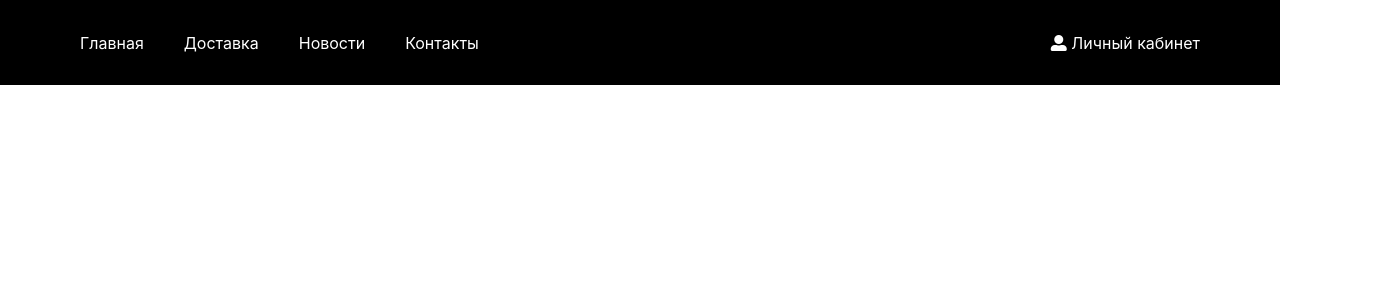
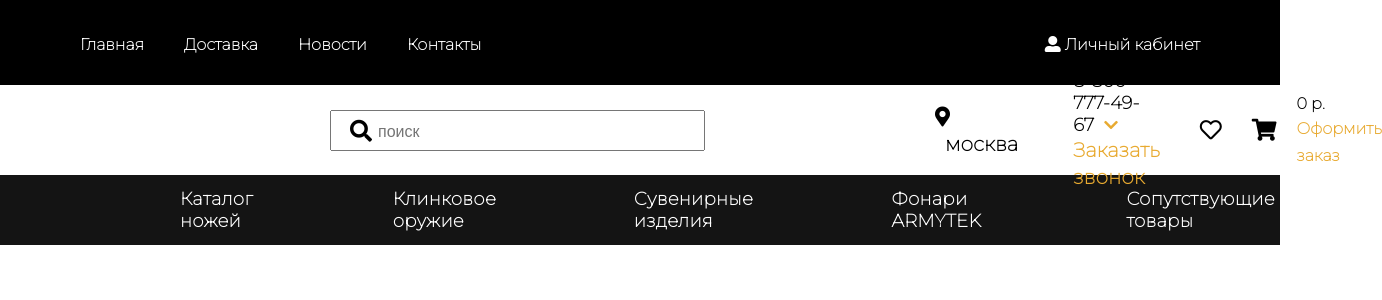
Before and after one commit to shurik302/TheKnifeStore, a React (Create React App) app: page / in a window 1280 px wide. Shown: the top 300 px of the page, 1382 px wide, since content can reach past the window. Built offline with nearby package versions, Linux system fonts and the light colour scheme.

Commit message:
4 апдейт , добавил сёрчбар и катаолг

```diff
--- a/public/index.html
+++ b/public/index.html
@@ -4,6 +4,9 @@
     <meta charset="utf-8" />
     <link rel="stylesheet" href="https://use.fontawesome.com/releases/v5.15.4/css/all.css" integrity="sha384-DyZ88mC6Up2uqS4h/KRgHuoeGwBcD4Ng9SiP4dIRy0EXTlnuz47vAwmeGwVChigm" crossorigin="anonymous">
     <link rel="icon" href="%PUBLIC_URL%/favicon.ico" />
+    <link rel="preconnect" href="https://fonts.googleapis.com">
+    <link rel="preconnect" href="https://fonts.gstatic.com" crossorigin>
+    <link href="https://fonts.googleapis.com/css2?family=Montserrat:wght@100&display=swap" rel="stylesheet">
     <meta name="viewport" content="width=device-width, initial-scale=1" />
     <meta name="theme-color" content="#000000" />
     <meta
--- a/src/components/Navigation.js
+++ b/src/components/Navigation.js
@@ -1,11 +1,11 @@
 import React from 'react';
 import {Link} from "react-router-dom";
 import '../stylesheets/Components.css';
-
+import imgLogo from '../images/icon.png'
 
 function Navigation() {
     return (
-        <div>
+        <div className='navigHead'>
             <nav>
           <ul className='navUl'>
             <li className='navUlHome'>
@@ -27,6 +27,41 @@ function Navigation() {
                 <i class="fas fa-bars"></i>
             </li>
           </ul>
+          <div className='loubarHead'>
+            <div className='imgHead'>
+              <Link to="/"><img src={imgLogo}/></Link>
+            </div>
+            <div className='searchLine'>
+              <form>
+                <input type='search' placeholder='поиск'/>
+                <i class="fas fa-search"></i>
+              </form>
+            </div>
+            <div className='locationHead'>
+              <Link to=""><i class="fas fa-map-marker-alt"></i><span>москва</span></Link>
+            </div>
+            <div className='telHead'>
+              <span>8-800-777-49-67<i class="fas fa-chevron-down"></i></span>
+              <Link to=""><span>Заказать звонок</span></Link>
+            </div>
+            <div className='heartAndCartHead'>
+              <i class="far fa-heart"></i>
+              <i class="fas fa-shopping-cart"></i>
+              <div className='moneyHead'>
+                <span>0 р.</span>
+                <Link to=""><span>Оформить заказ</span></Link>
+              </div>
+            </div>
+          </div>
+          <div className='catalogeHead'>
+            <ol>
+              <li>Каталог ножей</li>
+              <li>Клинковое оружие</li>
+              <li>Сувенирные изделия</li>
+              <li>Фонари ARMYTEK</li>
+              <li>Сопутствующие товары</li>
+            </ol>
+          </div>
 
         </nav>
 
--- a/src/index.css
+++ b/src/index.css
@@ -1,13 +1,6 @@
 body {
   margin: 0;
-  font-family: -apple-system, BlinkMacSystemFont, 'Segoe UI', 'Roboto', 'Oxygen',
-    'Ubuntu', 'Cantarell', 'Fira Sans', 'Droid Sans', 'Helvetica Neue',
-    sans-serif;
-  -webkit-font-smoothing: antialiased;
-  -moz-osx-font-smoothing: grayscale;
+  padding: 0;
+  font-weight: 900;
+  font-family: 'Montserrat', sans-serif;
 }
-
-code {
-  font-family: source-code-pro, Menlo, Monaco, Consolas, 'Courier New',
-    monospace;
-}
--- a/src/stylesheets/Components.css
+++ b/src/stylesheets/Components.css
@@ -1,4 +1,6 @@
-
+.navigHead{
+    font-size: 22px;
+}
 .fa-user-alt{
     color: white;
 }
@@ -16,7 +18,7 @@
 }
 
 .navUlHome{
-    margin-left: 130px;
+    margin-left: 170px;
 }
 
 .navUlPerson{
@@ -35,6 +37,147 @@
     color: white;
 
 }
+
+.loubarHead{
+    height: 90px;
+    display: flex;
+    flex-direction:row ;
+    align-items: center;
+    padding:0px 170px 0px 170px ;
+}
+
+.imgHead{
+    width: 188px;
+    height: 60px;
+}
+
+.imgHead a img{
+    width: 100%;
+    height: 100%;
+    object-fit: cover;
+
+}
+.searchLine{
+    position: relative;
+    margin-left: 160px;
+}
+
+.searchLine form input{
+    width: 375px;
+    height: 41px;
+    padding-left: 46px;
+    outline: none;
+    font-size: 20px;
+}
+
+.searchLine form input::placeholder{
+    font-size: 16px;
+}
+
+.fa-search{
+    position: absolute;
+    left: 0;
+    top: 10px;
+    padding-left:20px ;
+}
+.locationHead{
+    margin-left: 230px;
+
+}
+
+.locationHead a span,
+.locationHead a i{
+    color: black;
+    text-decoration: none;
+    font-size: 20px;
+}
+
+.locationHead a span{
+    margin-left:10px;
+}
+
+.locationHead a {
+    text-decoration: none;
+}
+
+.telHead{
+    margin-left: 55px;
+    display: flex;
+    flex-direction: column;
+}
+
+.telHead a {
+    text-decoration: none;
+
+}
+.telHead span{
+    font-size: 18px;
+}
+
+.telHead a span{
+    color: #E8AA31;
+    font-size: 20px;
+}
+
+.fa-chevron-down{
+    color: #E8AA31;
+    margin-left: 10px;
+    cursor: pointer;
+    font-size: 16px;
+}
+
+.heartAndCartHead{
+    margin-left: 40px;
+    display: flex;
+    flex-direction: row;
+    align-items: center;
+}
+
+.fa-shopping-cart{
+    margin-left: 30px;
+}
+
+.moneyHead{
+    display: flex;
+    flex-direction: column;
+    margin-left: 20px;
+}
+
+.moneyHead span{
+    font-size: 16px;
+}
+
+.moneyHead a {
+    text-decoration: none;
+}
+
+.moneyHead a span{
+    font-size: 16px;
+    color: #E8AA31;
+
+}
+
+.catalogeHead{
+    height: 70px;
+    background-color: #141414;
+    color: white;
+    padding-left: 140px;
+    display: flex;
+    align-items: center;
+}
+.catalogeHead ol{
+    display: flex;
+    flex-direction: row;
+    list-style-type: none;
+    gap: 116px;
+
+}
+.catalogeHead ol li{
+    letter-spacing: 0.3px;
+    font-size: 18px;
+}
+
+
 
 @media (max-width:1400px) {
     .navUlHome{
@@ -109,6 +252,8 @@
 
 
 /*
+
+
     xxxl:1920px
     xxl: 1400px
     sm: 576px,
```
Also changed, not shown: src/images/icon.png.
